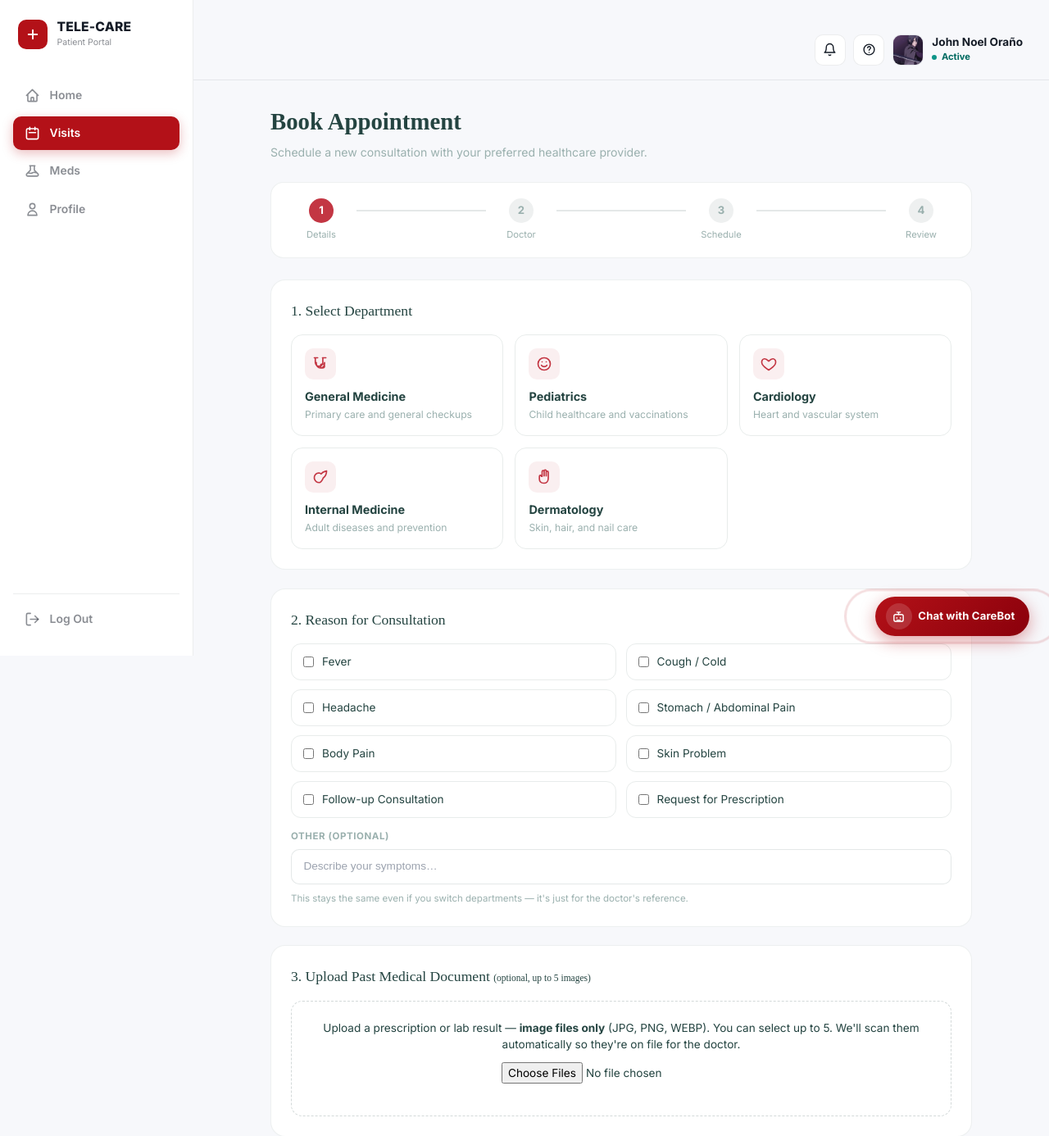
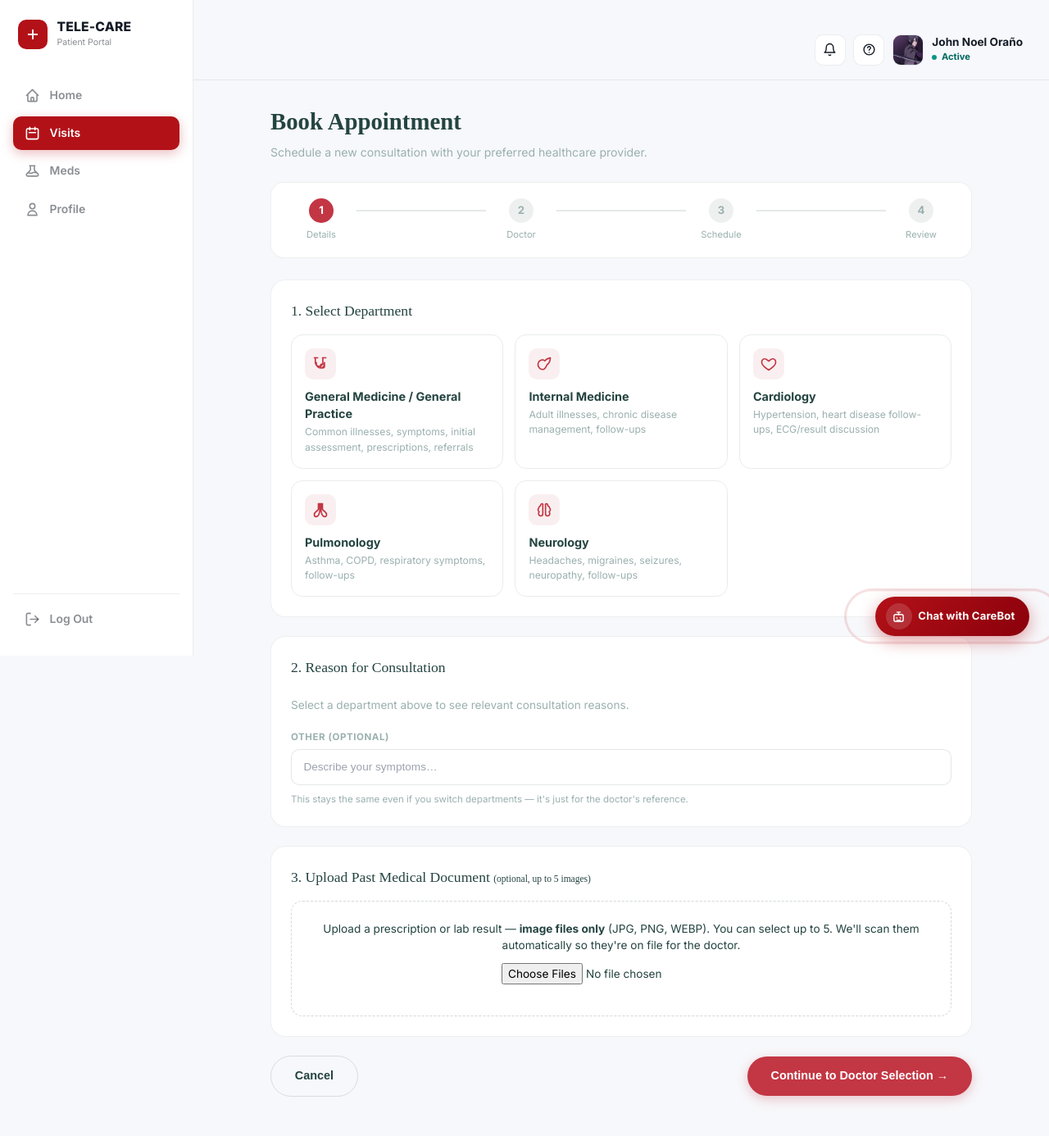
Before and after one commit to SumiCinna/Telecare-2.0, a PHP site: page /private_telecare/booking/step1_details.php in a window 1280 px wide. Shown: the top 1386 px of the page at 82% size. After the commit the page ends 1350 px from the top, so only its background shows below. Run offline with PHP 8.4, Linux system fonts and the light colour scheme; the visitor is signed in with stand-in values (Sample User, id 1); data comes from the database, SQL or seed files in the repository; some libraries are stand-ins or nearby versions.

Commit message:
department changes

```diff
--- a/private_telecare/booking/booking_helpers.php
+++ b/private_telecare/booking/booking_helpers.php
@@ -4,16 +4,63 @@
 // Included by every step*.php / payment.php / success.php / confirmed.php.
 
 const BOOKING_DEPARTMENTS = [
-    'General Medicine' => ['desc' => 'Primary care and general checkups', 'icon' => 'stethoscope'],
-    'Pediatrics'        => ['desc' => 'Child healthcare and vaccinations', 'icon' => 'smile'],
-    'Cardiology'        => ['desc' => 'Heart and vascular system',        'icon' => 'heart'],
-    'Internal Medicine' => ['desc' => 'Adult diseases and prevention',    'icon' => 'leaf'],
-    'Dermatology'       => ['desc' => 'Skin, hair, and nail care',        'icon' => 'hand'],
+    'General Medicine / General Practice' => [
+        'desc' => 'Common illnesses, symptoms, initial assessment, prescriptions, referrals',
+        'icon' => 'stethoscope',
+    ],
+    'Internal Medicine' => [
+        'desc' => 'Adult illnesses, chronic disease management, follow-ups',
+        'icon' => 'leaf',
+    ],
+    'Cardiology' => [
+        'desc' => 'Hypertension, heart disease follow-ups, ECG/result discussion',
+        'icon' => 'heart',
+    ],
+    'Pulmonology' => [
+        'desc' => 'Asthma, COPD, respiratory symptoms, follow-ups',
+        'icon' => 'lungs',
+    ],
+    'Neurology' => [
+        'desc' => 'Headaches, migraines, seizures, neuropathy, follow-ups',
+        'icon' => 'brain',
+    ],
 ];
 
-const BOOKING_REASONS = [
-    'Fever', 'Cough / Cold', 'Headache', 'Stomach / Abdominal Pain',
-    'Body Pain', 'Skin Problem', 'Follow-up Consultation', 'Request for Prescription',
+// Reasons for consultation, grouped by department. Step 1 only shows/accepts
+// the group matching whichever department the patient has selected.
+const BOOKING_REASONS_BY_DEPT = [
+    'General Medicine / General Practice' => [
+        'Fever', 'Cough', 'Colds / Runny nose', 'Sore throat', 'Headache', 'Dizziness',
+        'Body pain', 'Fatigue / Weakness', 'Nausea', 'Vomiting', 'Diarrhea',
+        'Abdominal pain', 'Loss of appetite', 'Mild difficulty breathing', 'General health concern',
+    ],
+    'Internal Medicine' => [
+        'Persistent fatigue', 'Weakness', 'Fever', 'Unexplained weight loss', 'Dizziness',
+        'Swelling of the legs', 'Abdominal discomfort', 'Persistent cough', 'Shortness of breath',
+        'Changes in appetite', 'Excessive thirst', 'Frequent urination', 'Chronic pain',
+        'Follow-up for existing condition', 'Abnormal laboratory results',
+    ],
+    'Cardiology' => [
+        'Chest pain / Chest discomfort', 'Shortness of breath', 'Palpitations / Fast heartbeat',
+        'Irregular heartbeat', 'Dizziness', 'Fainting / Near-fainting', 'Fatigue',
+        'Swelling of the legs or feet', 'High blood pressure', 'Low blood pressure',
+        'Exercise intolerance', 'Unexplained sweating', 'Follow-up for heart condition',
+        'ECG result discussion', 'Blood pressure monitoring',
+    ],
+    'Pulmonology' => [
+        'Cough', 'Persistent cough', 'Shortness of breath', 'Difficulty breathing', 'Wheezing',
+        'Chest tightness', 'Chest pain when breathing', 'Excessive phlegm / Mucus',
+        'Coughing with phlegm', 'Coughing up blood', 'Frequent respiratory infections',
+        'Snoring / Breathing problems during sleep', 'Reduced exercise tolerance',
+        'Asthma symptoms', 'Follow-up for COPD or other lung condition',
+    ],
+    'Neurology' => [
+        'Headache', 'Migraine', 'Dizziness / Vertigo', 'Fainting', 'Seizures', 'Tremors',
+        'Numbness', 'Tingling sensation', 'Muscle weakness', 'Difficulty walking',
+        'Balance problems', 'Memory problems', 'Confusion', 'Difficulty speaking',
+        'Vision changes', 'Sleep problems', 'Chronic nerve pain',
+        'Follow-up for neurological condition',
+    ],
 ];
 
 /**
@@ -38,6 +85,8 @@ function dept_icon(string $key): string {
         'heart'       => '<svg viewBox="0 0 24 24" fill="none" stroke="currentColor" stroke-width="2" stroke-linecap="round" stroke-linejoin="round" width="20" height="20"><path d="M12 21s-7-4.35-9.5-8.5C.8 9 2 5 5.5 4.5 8 4.1 10 6 12 8c2-2 4-3.9 6.5-3.5C22 5 23.2 9 21.5 12.5 19 16.65 12 21 12 21z"/></svg>',
         'leaf'        => '<svg viewBox="0 0 24 24" fill="none" stroke="currentColor" stroke-width="2" stroke-linecap="round" stroke-linejoin="round" width="20" height="20"><path d="M11 20A7 7 0 019 6c1.5 0 3 .5 4 1.5C15 4.5 18 4 21 3c0 4-1.5 8-5 10.5-1 3-4 6.5-5 6.5z"/></svg>',
         'hand'        => '<svg viewBox="0 0 24 24" fill="none" stroke="currentColor" stroke-width="2" stroke-linecap="round" stroke-linejoin="round" width="20" height="20"><path d="M9 11V4a1.5 1.5 0 013 0v6M12 10.5V3a1.5 1.5 0 013 0v7M15 10.5V5a1.5 1.5 0 013 0v9c0 4-2.5 7-6.5 7C7 21 5 18 5 15v-4a1.5 1.5 0 013 0"/></svg>',
+        'lungs'       => '<svg viewBox="0 0 24 24" fill="none" stroke="currentColor" stroke-width="2" stroke-linecap="round" stroke-linejoin="round" width="20" height="20"><path d="M9 3v7.5c0 1-.5 1.8-1.3 2.4L5.5 14.7C4 15.8 3 17.6 3 19.5A2.5 2.5 0 005.5 22c1.9 0 3.5-1.2 4.1-3l1-3c.2-.7.4-1.4.4-2.1V3M15 3v7.5c0 1 .5 1.8 1.3 2.4l2.2 1.8c1.5 1.1 2.5 2.9 2.5 4.8a2.5 2.5 0 01-2.5 2.5c-1.9 0-3.5-1.2-4.1-3l-1-3c-.2-.7-.4-1.4-.4-2.1V3M9 3h6"/></svg>',
+        'brain'       => '<svg viewBox="0 0 24 24" fill="none" stroke="currentColor" stroke-width="2" stroke-linecap="round" stroke-linejoin="round" width="20" height="20"><path d="M9.5 3a3 3 0 00-3 3v.3A3.5 3.5 0 004 9.5 3.5 3.5 0 004.8 15 3.5 3.5 0 007 21a3 3 0 003-3V6a3 3 0 00-.5-3zM14.5 3a3 3 0 013 3v.3A3.5 3.5 0 0120 9.5 3.5 3.5 0 0119.2 15 3.5 3.5 0 0117 21a3 3 0 01-3-3V6a3 3 0 01.5-3z"/></svg>',
     ];
     return $icons[$key] ?? '';
 }
--- a/private_telecare/booking/step1_details.php
+++ b/private_telecare/booking/step1_details.php
@@ -19,13 +19,15 @@ if ($_SERVER['REQUEST_METHOD'] === 'POST') {
     $reasons = $_POST['reasons'] ?? [];
     $other   = trim($_POST['reason_other'] ?? '');
 
+    $valid_reasons = BOOKING_REASONS_BY_DEPT[$dept] ?? null;
+
     if (!array_key_exists($dept, BOOKING_DEPARTMENTS)) {
         $error = 'Please select a department.';
     } elseif (empty($reasons) && $other === '') {
         $error = 'Please select at least one reason for consultation.';
     } else {
         $_SESSION['booking']['department']   = $dept;
-        $_SESSION['booking']['reasons']      = array_values(array_intersect($reasons, BOOKING_REASONS));
+        $_SESSION['booking']['reasons']      = array_values(array_intersect($reasons, $valid_reasons ?? []));
         $_SESSION['booking']['reason_other'] = $other;
 
         // ── Optional: scan uploaded past medical documents (images only, up to 5) ──
@@ -103,6 +105,7 @@ echo booking_wizard_css();
 .dept-check{position:absolute;top:0.6rem;right:0.6rem;width:20px;height:20px;border-radius:50%;background:var(--red);color:#fff;display:none;align-items:center;justify-content:center;font-size:0.7rem}
 .dept-card.selected .dept-check{display:flex}
 .reason-grid{display:grid;grid-template-columns:1fr 1fr;gap:0.7rem}
+.reason-placeholder{font-size:0.85rem;color:var(--muted);padding:0.4rem 0;}
 .reason-opt{display:flex;align-items:center;gap:0.6rem;border:1.5px solid rgba(36,68,65,0.1);border-radius:12px;padding:0.7rem 0.9rem;cursor:pointer;font-size:0.85rem;color:var(--green)}
 .reason-opt input{accent-color:var(--red)}
 .other-input{width:100%;margin-top:0.4rem;padding:0.65rem 0.9rem;border:1.5px solid rgba(36,68,65,0.12);border-radius:10px;font-family:'DM Sans',sans-serif;font-size:0.85rem;color:var(--green)}
@@ -142,14 +145,17 @@ echo booking_wizard_css();
 
     <div class="wiz-card">
       <h3>2. Reason for Consultation</h3>
-      <div class="reason-grid">
-        <?php foreach (BOOKING_REASONS as $r): ?>
+      <p id="reason-placeholder" class="reason-placeholder" style="<?= $sel_department ? 'display:none;' : '' ?>">Select a department above to see relevant consultation reasons.</p>
+      <?php foreach (BOOKING_REASONS_BY_DEPT as $dept_name => $dept_reasons): ?>
+      <div class="reason-grid" data-reason-group="<?= htmlspecialchars($dept_name) ?>" style="<?= $sel_department === $dept_name ? '' : 'display:none;' ?>">
+        <?php foreach ($dept_reasons as $r): ?>
         <label class="reason-opt">
-          <input type="checkbox" name="reasons[]" value="<?= htmlspecialchars($r) ?>" <?= in_array($r, $sel_reasons, true) ? 'checked' : '' ?>/>
+          <input type="checkbox" name="reasons[]" value="<?= htmlspecialchars($r) ?>" <?= ($sel_department === $dept_name && in_array($r, $sel_reasons, true)) ? 'checked' : '' ?> <?= $sel_department === $dept_name ? '' : 'disabled' ?>/>
           <?= htmlspecialchars($r) ?>
         </label>
         <?php endforeach; ?>
       </div>
+      <?php endforeach; ?>
       <label style="display:block;font-size:0.72rem;font-weight:700;color:var(--muted);text-transform:uppercase;letter-spacing:0.05em;margin-top:0.9rem;">Other (optional)</label>
       <input type="text" name="reason_other" class="other-input" value="<?= htmlspecialchars($sel_other) ?>" placeholder="Describe your symptoms…"/>
       <p style="font-size:0.72rem;color:var(--muted);margin-top:0.6rem;">This stays the same even if you switch departments — it's just for the doctor's reference.</p>
@@ -175,7 +181,19 @@ echo booking_wizard_css();
 function pickDept(el) {
   document.querySelectorAll('.dept-card').forEach(c => c.classList.remove('selected'));
   el.classList.add('selected');
-  document.getElementById('department-input').value = el.dataset.dept;
+  const dept = el.dataset.dept;
+  document.getElementById('department-input').value = dept;
+
+  document.getElementById('reason-placeholder').style.display = 'none';
+
+  document.querySelectorAll('.reason-grid[data-reason-group]').forEach(group => {
+    const isMatch = group.dataset.reasonGroup === dept;
+    group.style.display = isMatch ? '' : 'none';
+    group.querySelectorAll('input[type="checkbox"]').forEach(cb => {
+      cb.disabled = !isMatch;
+      if (!isMatch) cb.checked = false;
+    });
+  });
 }
 
 const docInput = document.getElementById('medical-doc-input');
```
